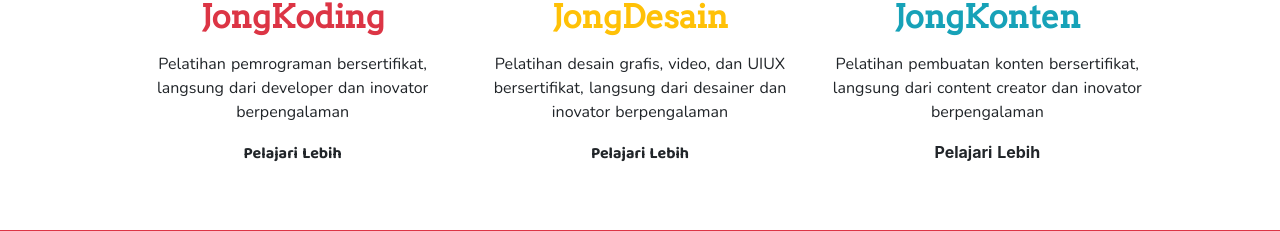
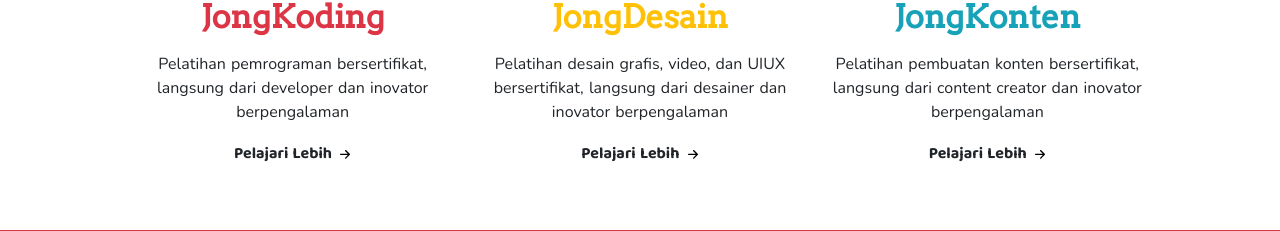
Before and after one commit to Davpyu/JongKreatif, a Nuxt app: page / in a window 1280 px wide. Shown: the part 770-1001 px from the top of the page. Built offline with nearby package versions, Linux system fonts and the light colour scheme.

Commit message:
add arrow

```diff
--- a/components/Jumbotron.vue
+++ b/components/Jumbotron.vue
@@ -7,7 +7,10 @@
                 </div>
                 <div class="col">
                     <p class="text-nunito">Cupcake danish tiramisu powder soda ginger cake. Dessert carrot cake tartsweet. Cupcake danish tiramisu powder soda ginger cake. Dessert carrot cake tartsweet marzipan for fruitcake.</p>
-                    <b-button variant="light" class="text-danger font-weight-bold text-baloo" href="#">Daftar Sekarang</b-button>
+                    <b-button variant="light" class="text-black font-weight-bold text-baloo" href="#">
+                        Daftar Sekarang
+                        <img class="ml-2" src="~/assets/img/arrow.png" alt="arrow">
+                    </b-button>
                 </div>
             </div>
         </div>
--- a/pages/index.vue
+++ b/pages/index.vue
@@ -18,6 +18,7 @@
 					</p>
 					<span class="font-weight-bold text-baloo">
 						Pelajari Lebih
+						<img class="ml-1" src="~/assets/img/arrow.png" alt="arrow">
 					</span>
 				</div>
 				<div class="col">
@@ -29,6 +30,7 @@
 					</p>
 					<span class="font-weight-bold text-baloo">
 						Pelajari Lebih
+						<img class="ml-1" src="~/assets/img/arrow.png" alt="arrow">
 					</span>
 				</div>
 				<div class="col">
@@ -38,8 +40,9 @@
 					<p class="mt-3 text-nunito">
 						Pelatihan pembuatan konten bersertifikat, langsung dari content creator dan inovator berpengalaman
 					</p>
-					<span class="font-weight-bold text-buloo">
+					<span class="font-weight-bold text-baloo">
 						Pelajari Lebih
+						<img class="ml-1" src="~/assets/img/arrow.png" alt="arrow">
 					</span>
 				</div>
 			</div>
```
Also changed, not shown: assets/img/arrow.png (added).
